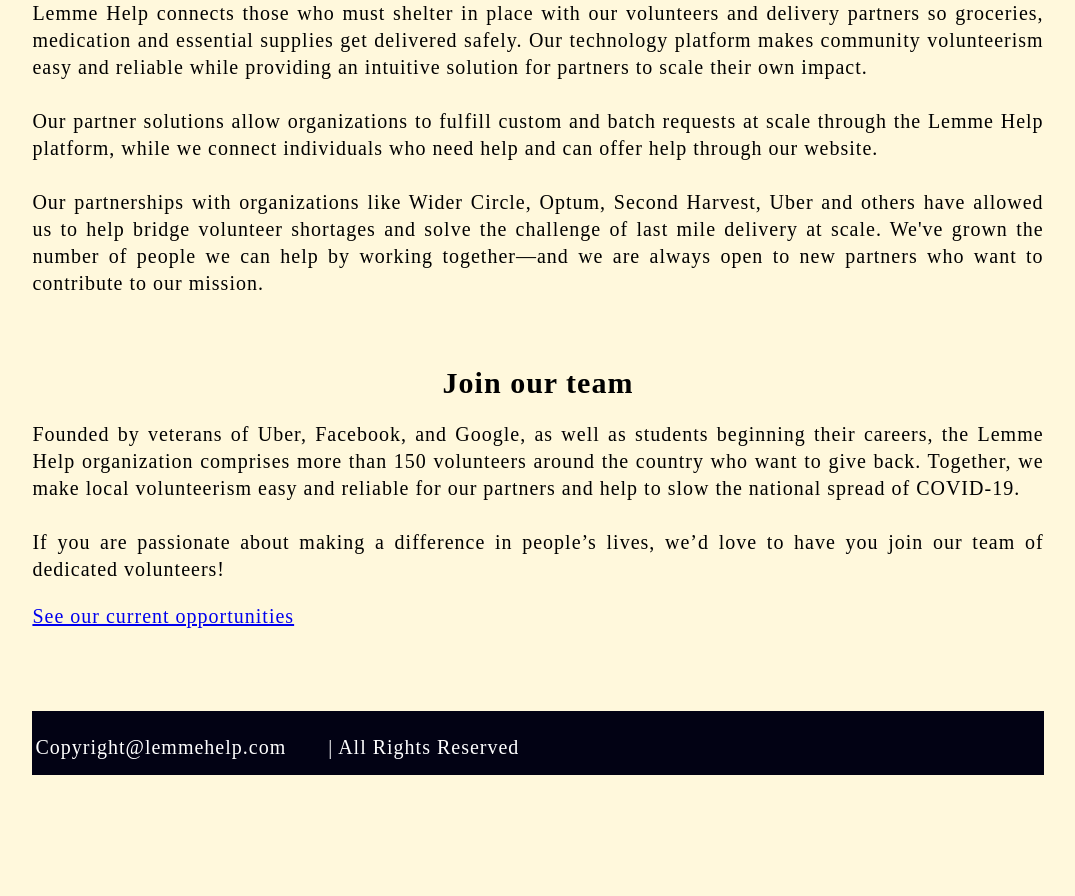
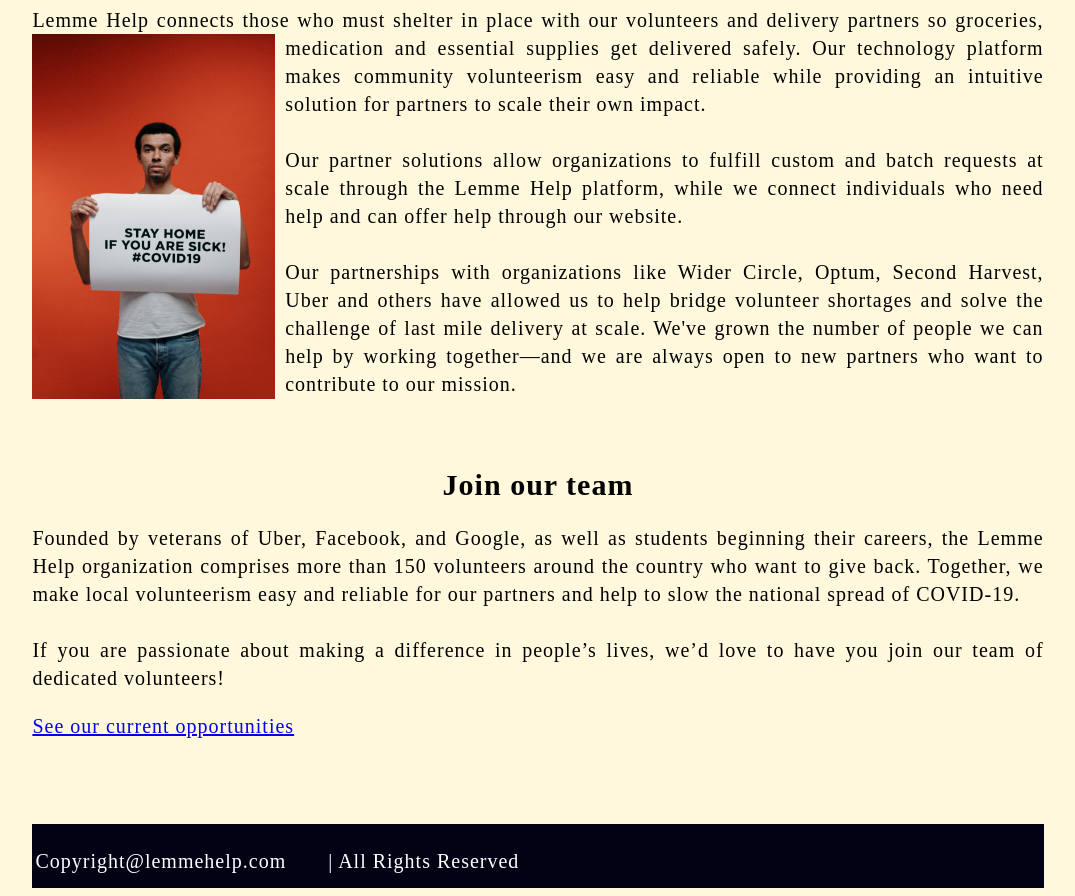
Before and after one commit to donyenwrehART/Art277, a plain HTML site: page about.html in a window 1280 px wide. Shown: the part 490-1386 px from the top of the page, without its empty margins (102-1177 px from the left). Before the commit the page ends 1273 px from the top, so only its background shows below. Drawn offline with Linux system fonts and the light colour scheme.

Commit message:
Add files via upload

```diff
--- a/about.html
+++ b/about.html
@@ -32,19 +32,24 @@
         local volunteers to deliver the essential supplies to those in need.
         <br />
         <br />
+        <div>
           <h2>How we help</h2>
           <p>
             Lemme Help connects those who must shelter in place with our
             volunteers and delivery partners so groceries, medication and
-          essential supplies get delivered safely. Our technology platform makes
-          community volunteerism easy and reliable while providing an intuitive
-          solution for partners to scale their own impact.
+            essential supplies get delivered safely.
+
+            <img src="man.jpg" alt="This is a man" class="man" />
+            Our technology platform makes community volunteerism easy and
+            reliable while providing an intuitive solution for partners to scale
+            their own impact.
             <br />
             <br />
 
-          Our partner solutions allow organizations to fulfill custom and batch
-          requests at scale through the Lemme Help platform, while we connect
-          individuals who need help and can offer help through our website.
+            Our partner solutions allow organizations to fulfill custom and
+            batch requests at scale through the Lemme Help platform, while we
+            connect individuals who need help and can offer help through our
+            website.
             <br />
             <br />
             Our partnerships with organizations like Wider Circle, Optum, Second
@@ -54,6 +59,7 @@
             we are always open to new partners who want to contribute to our
             mission.
           </p>
+        </div>
         <br />
         <h2>Join our team</h2>
 
--- a/stylesheet.css
+++ b/stylesheet.css
@@ -8,12 +8,18 @@ body {
   letter-spacing: 1px;
   font-family: "Times New Roman", Times, serif;
   text-align: justify;
-  line-height: 27px;
+  line-height: 28px;
 }
 
 .container {
   width: 80%;
   margin: auto;
+}
+
+.man {
+  width: 25%;
+  float: left;
+  padding-right: 10px;
 }
 
 h1 {
```
Lines whose indentation alone changed are shown as unchanged.
